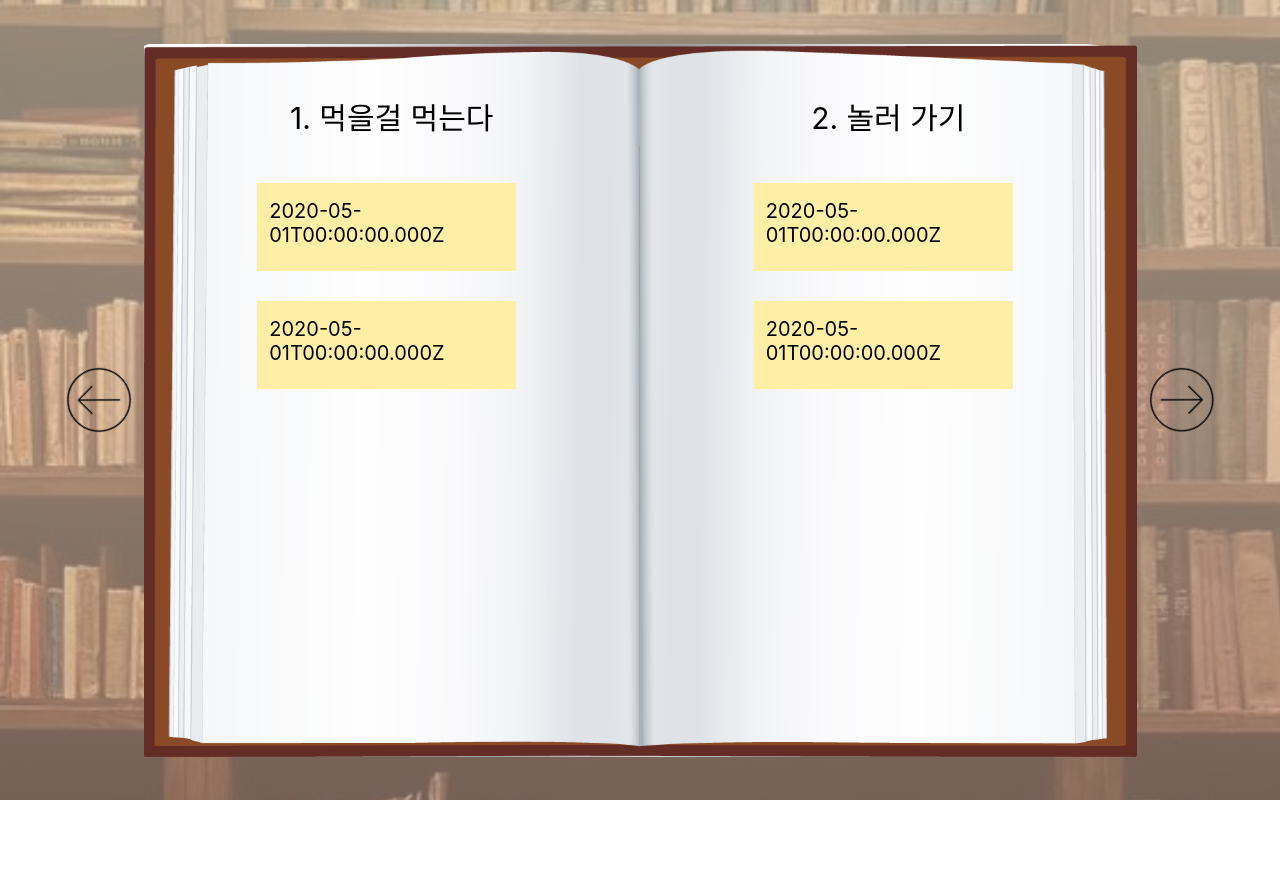
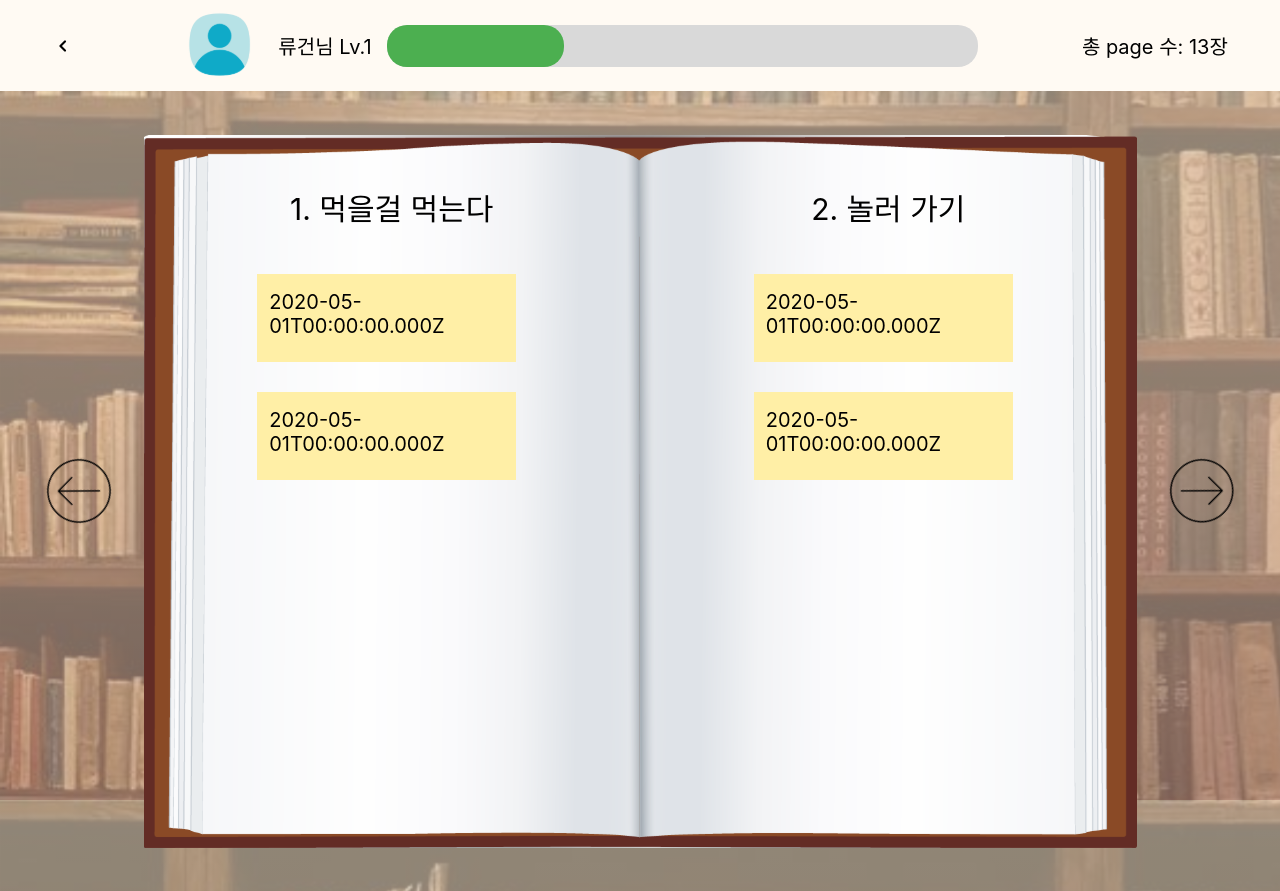
Before and after one commit to jinju-yang/COKOBALL-FRONT, a React (Create React App) app in the folder feel_in/: page /main/book in a window 1280 px wide. Before the commit the page ends 800 px from the top, so only its background shows below. Built offline with nearby package versions, Linux system fonts and the light colour scheme.

Commit message:
feat: 헤더 구현 / feat: header와 body 분리

```diff
--- /dev/null
+++ b/feel_in/src/components/Arrow/BackButton.js
@@ -0,0 +1,21 @@
+import { ReactComponent as Back } from '../../assets/svg/backArrow.svg';
+import styled from 'styled-components';
+
+const StyledBackButton = styled.button`
+  background: none;
+  border: none;
+  cursor: pointer;
+  padding: 0;
+  display: flex;
+  align-items: center;
+`;
+
+function BackButton({ onClick }) {
+  return (
+    <StyledBackButton onClick={onClick}>
+      <Back />
+    </StyledBackButton>
+  );
+}
+
+export default BackButton;
--- a/feel_in/src/components/common/Header.js
+++ b/feel_in/src/components/common/Header.js
@@ -1,25 +1,87 @@
+import React from 'react';
 import styled from 'styled-components';
+import { useNavigate } from 'react-router-dom'; // React Router 사용 시
+import profileImage from '../../assets/svg/profileImage.svg';
+import BackButton from '../Arrow/BackButton';
 
-
+// 컨테이너 스타일
 const Container = styled.div`
     display: flex;
-    justify-content: space-between;
+    justify-content: space-around;
     align-items: center;
-    background-color: white;
+    background-color: #FFFAF3;
     width: 100%;
-`
+    height: 91px;
+`;
 
-const ProfileImage = styled.img`
+// 프로필 이미지 스타일
+const ProfileIcon = styled.div`
+    width: 78px;
+    height: 80px;
+    border-radius: 50%;
+    background-image: url(${profileImage});
+`;
 
-`
+// 사용자 정보 섹션 스타일
+const UserInfo = styled.div`
+    display: flex;
+    align-items: center;
+`;
 
+// 레벨 및 게이지 바 섹션 스타일
+const LevelInfo = styled.div`
+    display: flex;
+    justify-content: center;
+    align-items: center;
+    margin-left: 20px;
+    font-size: 20px;
+`;
 
-function Header( {profileImage, username, level, exp, pageNum} ) {
+// 레벨 게이지 바 스타일
+const LevelBar = styled.div`
+    width: 591px;
+    height: 42px;
+    background-color: #d9d9d9;
+    border-radius: 20px;
+    margin-left: 15px;
+    position: relative;
+`;
+
+const LevelProgress = styled.div`
+    height: 100%;
+    background-color: #4caf50; /* 게이지 채움 색상 */
+    width: ${({ exp }) => `${exp}%`}; /* 경험치에 따라 채워지는 비율 */
+    border-radius: 20px;
+`;
+
+const PageCount = styled.div`
+    font-size: 20px;
+`;
+
+function Header({ username, pageNum }) {
+  // 레벨은 pageNum을 10으로 나눈 정수 부분, 게이지 바는 나머지 10분율로 계산
+  const level = Math.floor(pageNum / 10);
+  const expPercentage = (pageNum % 10) * 10; // 0 ~ 9 값을 10 ~ 90%로 변환
+  const navigate = useNavigate(); // React Router의 useNavigate 훅
+
+  // 뒤로가기 함수
+  const goBack = () => {
+    navigate(-1); // 이전 페이지로 이동
+  };
+
   return (
     <Container>
-
+      <BackButton onClick={goBack} />
+      <UserInfo>
+        <ProfileIcon />
+        <LevelInfo>{username}님 Lv.{level}</LevelInfo>
+        <LevelBar>
+          <LevelProgress exp={expPercentage} /> {/* exp 값에 따라 게이지 바 채워짐 */}
+        </LevelBar>
+      </UserInfo>
+      <PageCount>총 page 수: {pageNum}장</PageCount>
     </Container>
-  )
+  );
 }
 
 export default Header;
--- a/feel_in/src/pages/BookDetailPage.js
+++ b/feel_in/src/pages/BookDetailPage.js
@@ -9,6 +9,12 @@ import StickyNote from '../components/StickyNote/StickyNote';
 import Modal from '../components/StickyNote/Modal';
 
 const Container = styled.div`
+    display: flex;
+    flex-direction: column;
+    justify-content: center;
+`
+
+const BodyContainer = styled.div`
     display: flex;
     justify-content: center;
     flex-direction: column;
@@ -22,8 +28,9 @@ const Container = styled.div`
 
 const WrapperArea = styled.div`
     display: flex;
-    justify-content: center;
+    justify-content: space-between;
     align-items: center;
+    gap: 20px;
 `;
 
 const BookContainer = styled.div`
@@ -150,7 +157,8 @@ function BookDetailPage() {
 
   return (
     <Container>
-      <Header />
+      <Header username={'류건'} pageNum={13} />
+      <BodyContainer>
         <WrapperArea>
           <LeftArrowButton onClickHandler={leftClickHandler} />
           <BookContainer>
@@ -187,6 +195,7 @@ function BookDetailPage() {
         </WrapperArea>
         <Overlay isOpen={modalOpen} /> {/* 어두운 오버레이 */}
         <Modal isOpen={modalOpen} onClose={closeModal} date={modalDate} content={modalContent} />
+      </BodyContainer>
     </Container>
   );
 }
```
Also changed, not shown: feel_in/src/assets/svg/backArrow.svg (added), feel_in/src/assets/svg/profileImage.svg (added). Lines whose indentation alone changed are shown as unchanged.
